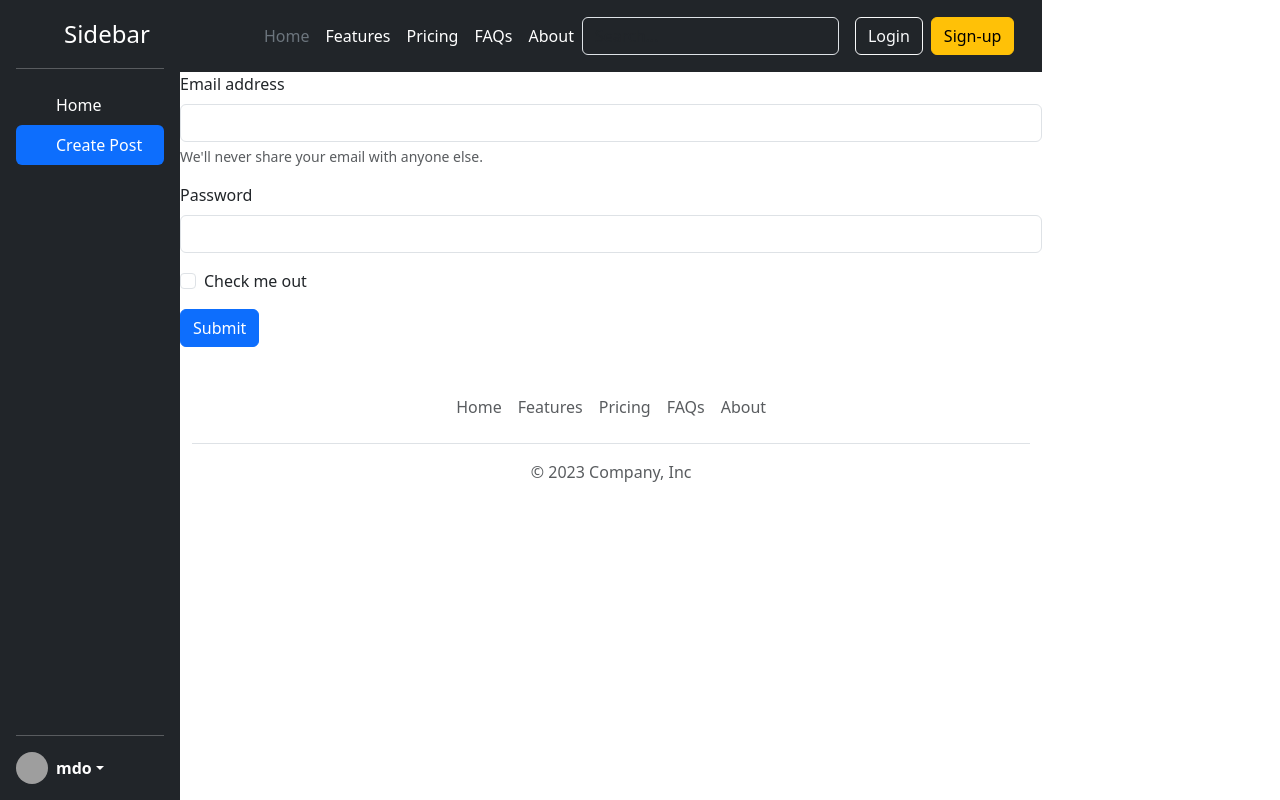
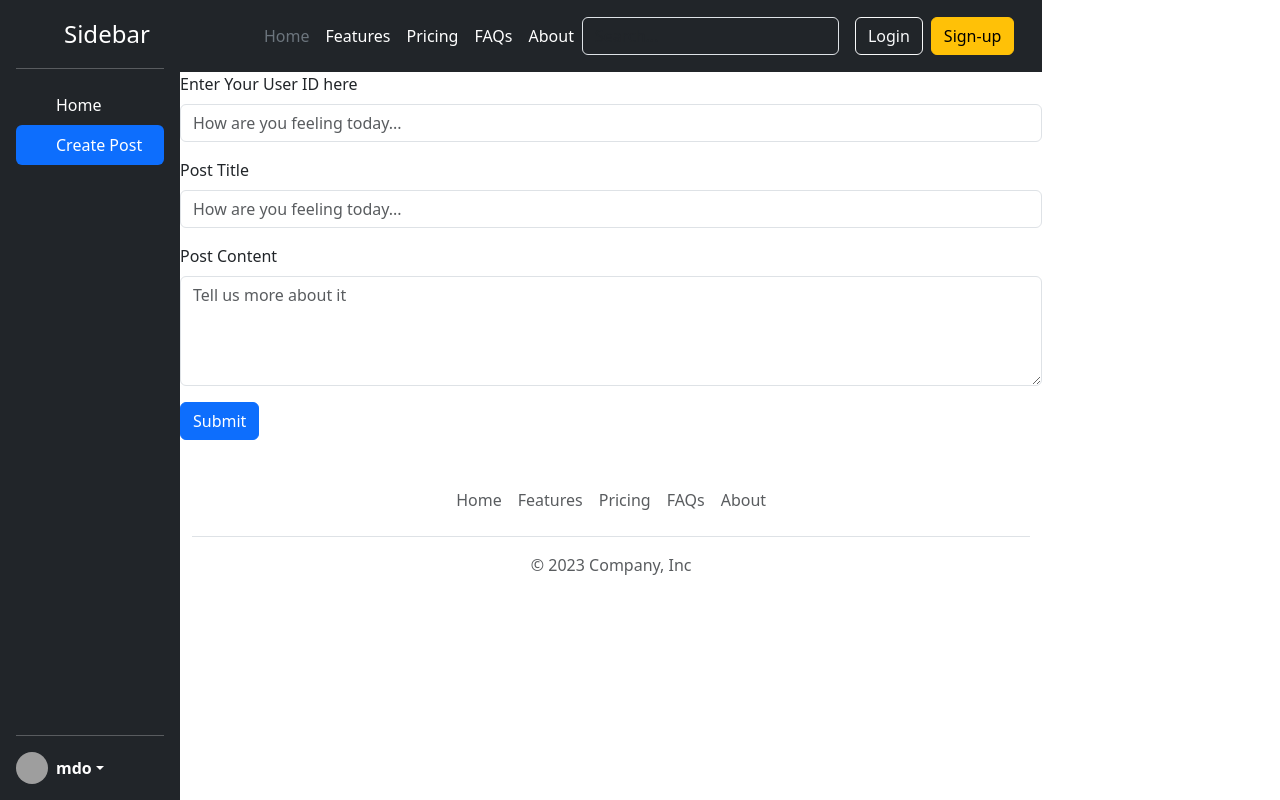
Before and after one commit to samoutlier/my-social-media, a React (Vite) app: page / in a window 1280 px wide. Both pictures are taken after a click on the item "Create Post". Built offline with nearby package versions, Linux system fonts and the light colour scheme; grey boxes are pictures that could not be loaded.

Commit message:
Added Username , Content , Title to post

```diff
--- a/src/components/CreatePost.jsx
+++ b/src/components/CreatePost.jsx
@@ -1,17 +1,38 @@
 const CreatePost = () => {
   return <form className="create-post">
     <div className="mb-3">
-      <label htmlFor="exampleInputEmail1" className="form-label">Email address</label>
-      <input type="email" className="form-control" id="exampleInputEmail1" aria-describedby="emailHelp" />
-      <div id="emailHelp" className="form-text">We'll never share your email with anyone else.</div>
+      <label htmlFor="userId" className="form-label">
+       Enter Your User ID here
+      </label>
+      <input
+        type="text"
+        className="form-control"
+        id="title"
+        placeholder="How are you feeling today..."
+      />
     </div>
     <div className="mb-3">
-      <label htmlFor="exampleInputPassword1" className="form-label">Password</label>
-      <input type="password" className="form-control" id="exampleInputPassword1" />
+      <label htmlFor="title" className="form-label">
+        Post Title
+      </label>
+      <input
+        type="text"
+        className="form-control"
+        id="title"
+        placeholder="How are you feeling today..."
+      />
     </div>
-    <div className="mb-3 form-check">
-      <input type="checkbox" className="form-check-input" id="exampleCheck1" />
-      <label className="form-check-label" htmlFor="exampleCheck1">Check me out</label>
+    <div className="mb-3">
+      <label htmlFor="title" className="form-label">
+        Post Content
+      </label>
+      <textarea
+        type="text"
+        rows="4"
+        className="form-control"
+        id="body"
+        placeholder="Tell us more about it"
+      />
     </div>
     <button type="submit" className="btn btn-primary">Submit</button>
   </form>
```
